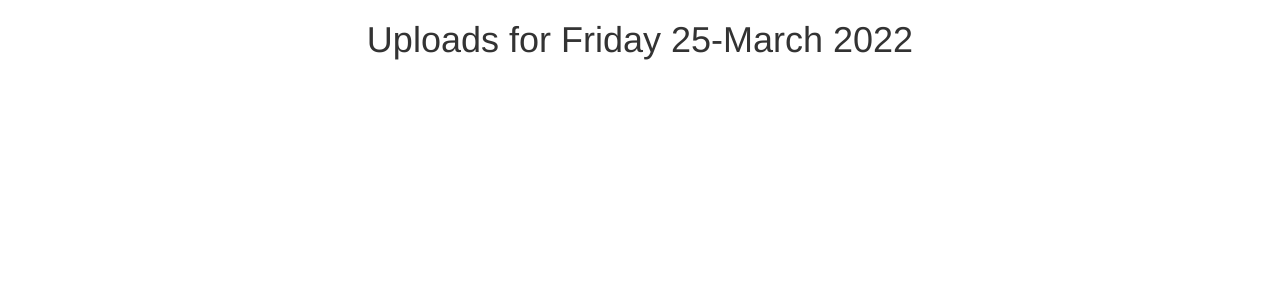
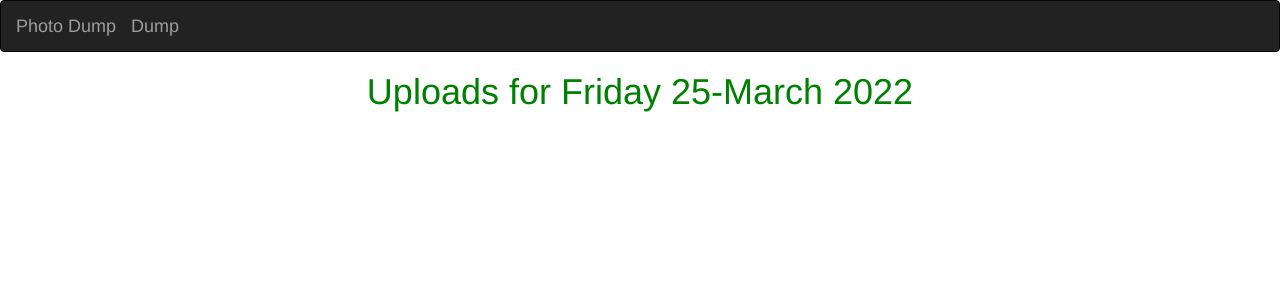
Before and after one commit to Saitore973/gallery_app, a Django app: page /current/ in a window 1280 px wide. Shown: the top 300 px of the page. Run offline with Django 4.2, Linux system fonts and the light colour scheme; some libraries are stand-ins or nearby versions.

Commit message:
include a navbar

```diff
--- a/gallery/settings.py
+++ b/gallery/settings.py
@@ -9,7 +9,7 @@ https://docs.djangoproject.com/en/4.0/topics/settings/
 For the full list of settings and their values, see
 https://docs.djangoproject.com/en/4.0/ref/settings/
 """
-
+import os
 from pathlib import Path
 
 # Build paths inside the project like this: BASE_DIR / 'subdir'.
@@ -118,6 +118,9 @@ USE_TZ = True
 # https://docs.djangoproject.com/en/4.0/howto/static-files/
 
 STATIC_URL = 'static/'
+STATICFILES_DIRS = [
+    os.path.join(BASE_DIR, "static"),
+]
 
 # Default primary key field type
 # https://docs.djangoproject.com/en/4.0/ref/settings/#default-auto-field
--- a/photos/templates/all-photos/base.html
+++ b/photos/templates/all-photos/base.html
@@ -1,34 +1,30 @@
 {% load bootstrap3 %}
+{% load static%}
 <!DOCTYPE html>
 <html>
 <head>
-    <meta charset="utf-8" />
+  <meta charset="utf-8">
 
   {% if title %}
-    <title>{{title}}</title>
+  <title> {{title}}</title>
   {% else %}
-    <title>The Photo Gallery</title>
+    <title> The Photo Gallery</title> </title>
   {% endif %}
 
   {% block styles %}
     {% bootstrap_css %}
+    <link rel="stylesheet" href="{% static 'css/base.css' %}">
   {% endblock %}
+
 </head>
 <body>
-    {% block content %}
+    {% include "navbar.html" %}
 
-    <h1 class="text-center">Uploads for {{date|date:"l d-F Y"}}</h1>
-
-    {%endblock%}
-
+    {% block content %} <h1 class='text-center'>Uploads for {{date|date:"l d-F Y"}}</h1> {%endblock%}
 
     {% block scripts %}
         <script src="https://ajax.googleapis.com/ajax/libs/jquery/3.2.1/jquery.min.js"></script>
-
      {% bootstrap_javascript %}
-
     {% endblock %}
-
-
 </body>
 </html>
--- /dev/null
+++ b/photos/templates/navbar.html
@@ -0,0 +1,19 @@
+<!DOCTYPE html>
+<html lang="en">
+<head>
+
+  <meta charset="utf-8">
+  <meta name="viewport" content="width=device-width, initial-scale=1">
+</head>
+<body>
+<nav class="navbar navbar-inverse">
+  <div class="container-fluid">
+    <div class="navbar-header">
+      <a class="navbar-brand" href="{% url 'photosToday' %}">Photo Dump</a>
+
+         <a class="navbar-brand" href="{% url 'welcome' %}"> Dump</a>
+    </div>
+  </div>
+</nav>
+</body>
+</html>
--- /dev/null
+++ b/static/css/base.css
@@ -0,0 +1,3 @@
+h1{
+    color:green;
+}
```
Lines whose indentation alone changed are shown as unchanged.
